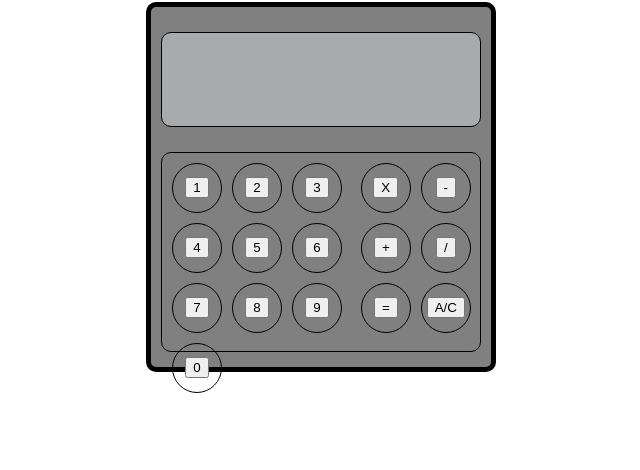
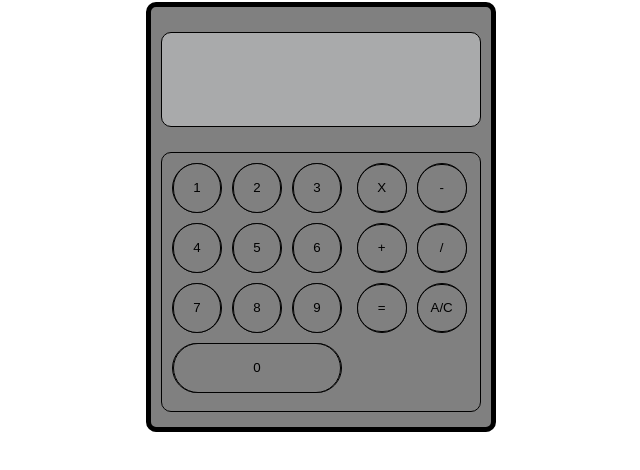
Before and after one commit to SynaiMclean/Basic_Calculator, a plain HTML site: page index.html in a window 1280 px wide. Shown: the part 78-548 px from the top of the page, without its empty margins (319-959 px from the left). Drawn offline with Linux system fonts and the light colour scheme.

Commit message:
styles.css updated 0 button wide style

```diff
--- a/styles.css
+++ b/styles.css
@@ -7,7 +7,7 @@
     border-radius: 10px;
     background-color: grey;
     box-sizing: border-box;
-    height: 370px;
+    height: 430px;
     width: 350px;
     margin: auto;
     display: flex;
@@ -42,7 +42,7 @@
     margin-top: 25px;
     margin-left: 10px;
     width: 320px;
-    height: 200px;
+    height: 260px;
     gap: 10px;
 
  }
@@ -55,7 +55,7 @@
     align-items: center;
     width: 50px;
     height: 50px;
-    background-color: ;
+
  }
  .number-section{
     margin-top: 10px;
@@ -63,7 +63,7 @@
     display: flex;
     flex-direction: row;
     flex-wrap: wrap;
-    width: 60%;
+    width: 180px;
     gap: 10px;
 
  }
@@ -89,8 +89,22 @@
 
  }
 
- .button:hover, .button-s:hover {
+ button:hover, .button-s:hover {
 
    background-color: rgb(169, 170, 171);
 
  }
+
+ button{
+   box-sizing: border-box;
+    border: 1px solid black;
+    border-radius: 100px;
+    width: 50px;
+    height: 50px;
+    background-color: grey;
+    cursor: pointer;
+ }
+.button-wide, .button-wide button{
+
+   width: 170px;
+}
```
